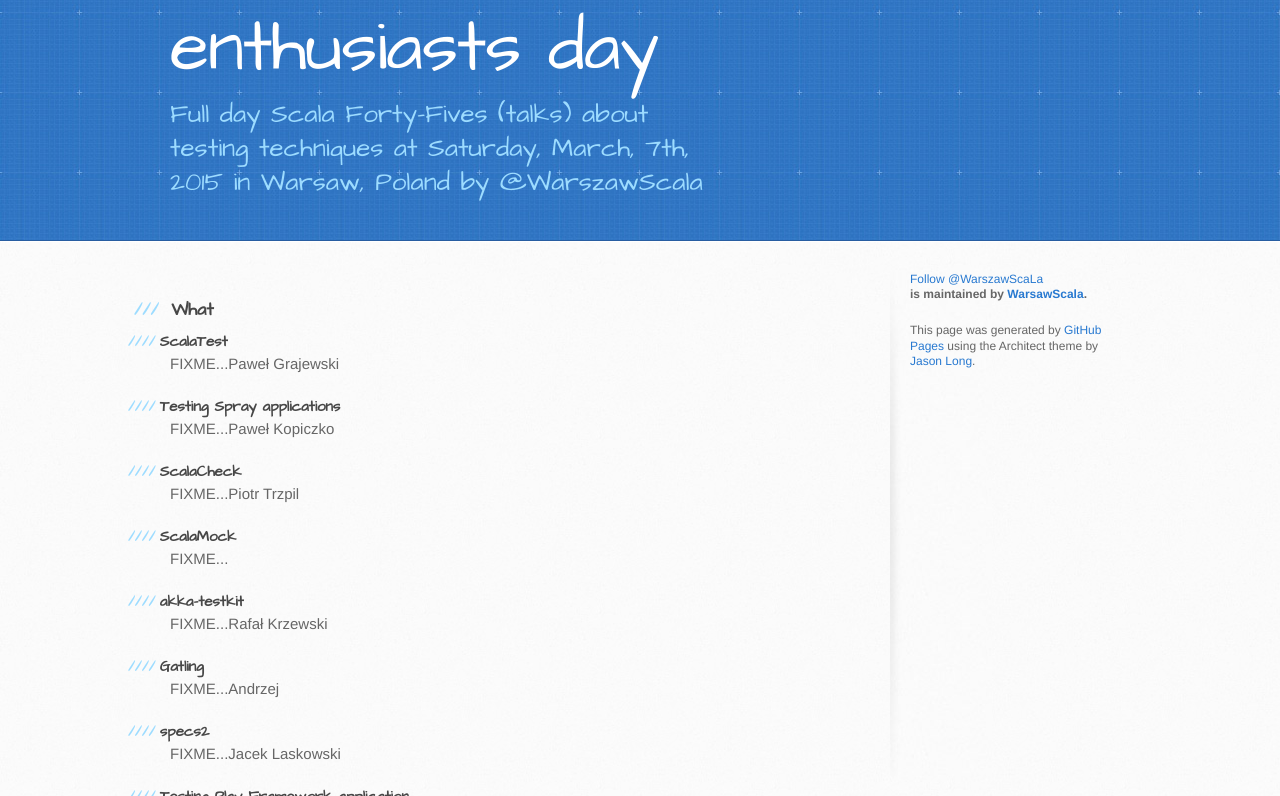
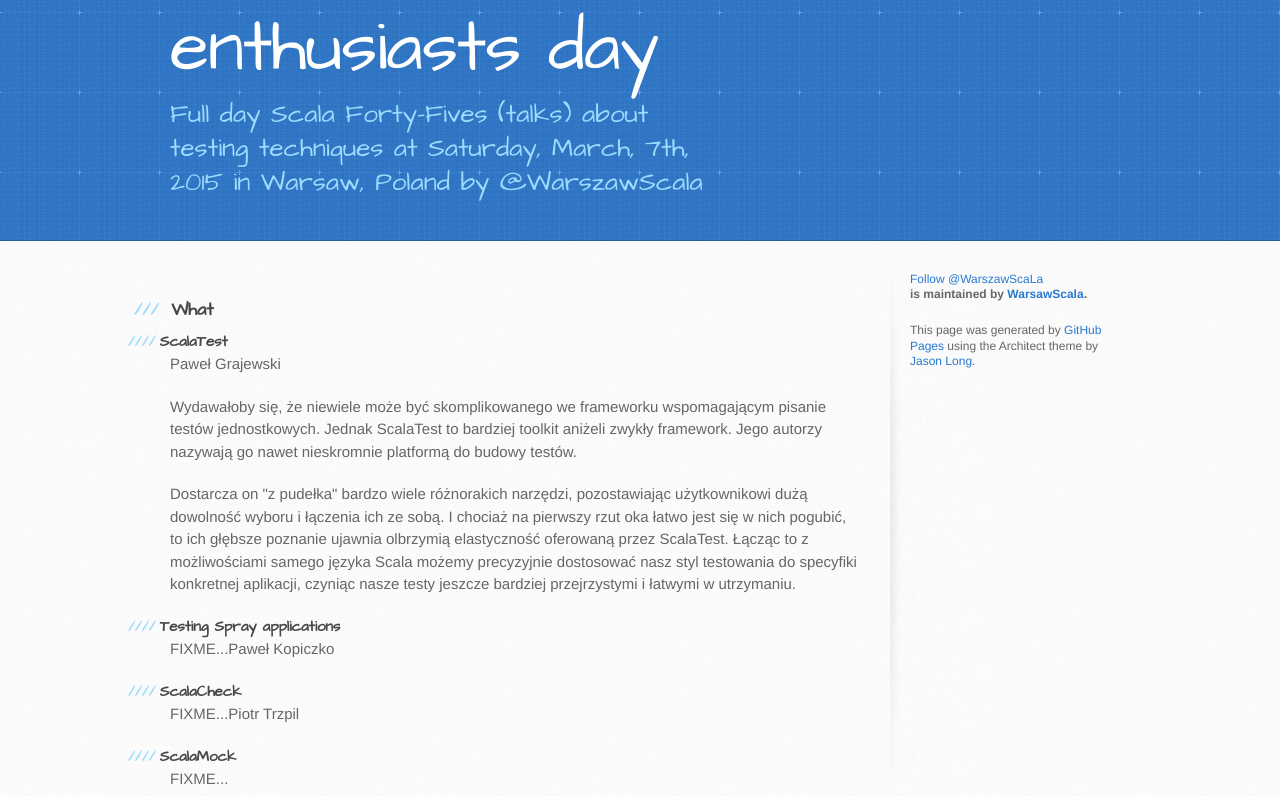
Before and after one commit to WarsawScala/scala45-testing, a plain HTML site: page index.html in a window 1280 px wide. Shown: the part 388-1184 px from the top of the page. Drawn offline with Linux system fonts and the light colour scheme.

Commit message:
ScalaTest section updated

```diff
--- a/index.html
+++ b/index.html
@@ -33,7 +33,18 @@
           <h3>
           <a name="designer-templates" class="anchor" href="#designer-templates"><span class="octicon octicon-link"></span></a>What</h3>
           <h4>ScalaTest</h4>
-          <p>FIXME...Paweł Grajewski</p>
+          <p>Paweł Grajewski</p>
+
+          <p>Wydawałoby się, że niewiele może być skomplikowanego we <i>frameworku</i> wspomagającym
+          pisanie testów jednostkowych. Jednak ScalaTest to bardziej <i>toolkit</i> aniżeli zwykły
+          <i>framework</i>. Jego autorzy nazywają go nawet nieskromnie <i>platformą do budowy testów</i>.</p>
+
+          <p>Dostarcza on "z pudełka" bardzo wiele różnorakich narzędzi, pozostawiając
+          użytkownikowi dużą dowolność wyboru i łączenia ich ze sobą. I chociaż na pierwszy
+          rzut oka łatwo jest się w nich pogubić, to ich głębsze poznanie ujawnia olbrzymią
+          elastyczność oferowaną przez ScalaTest. Łącząc to z możliwościami samego języka Scala
+          możemy precyzyjnie dostosować nasz styl testowania do specyfiki konkretnej aplikacji,
+          czyniąc nasze testy jeszcze bardziej przejrzystymi i łatwymi w utrzymaniu.</p>
 
           <h4>Testing Spray applications</h4>
           <p>FIXME...Paweł Kopiczko</p>
```
